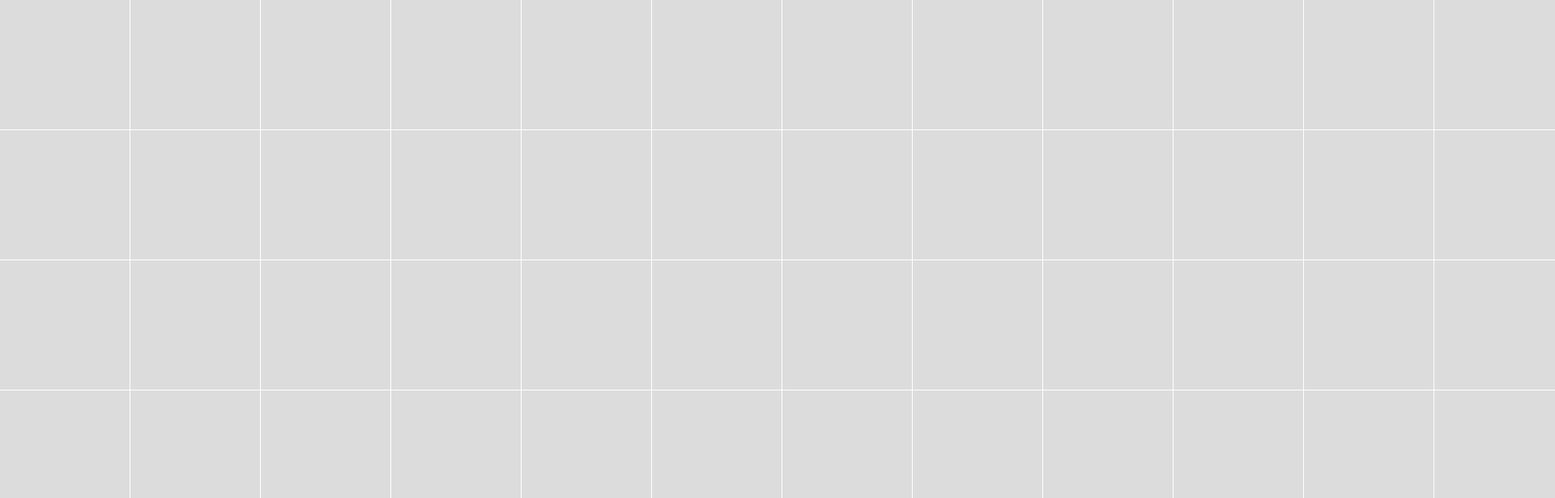
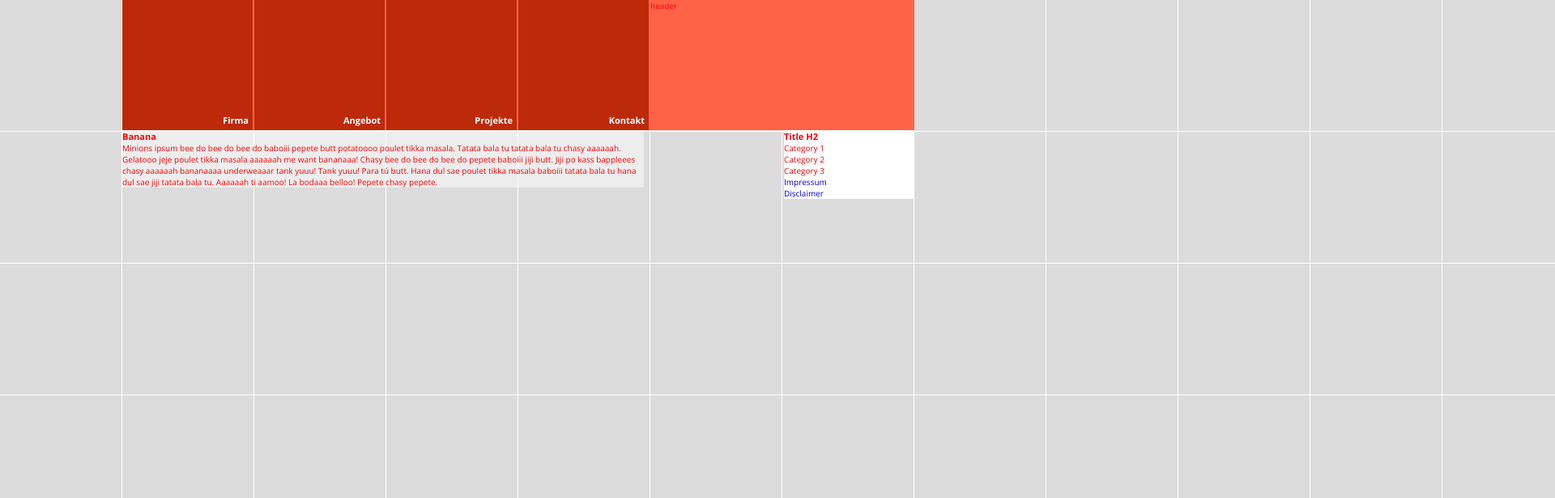
Before and after one commit to bgeye/frontend_train, a website: page grid-overlay/app/index.html in a window 1280 px wide. Shown: the top 616 px of the page at 81% size, 1920 px wide, since content can reach past the window. Drawn offline with nearby package versions, Linux system fonts and the light colour scheme.

Commit message:
set grid / fix z-index

```diff
--- a/grid-overlay/app/index.html
+++ b/grid-overlay/app/index.html
@@ -26,12 +26,45 @@
         header
         <div class="logo">
             <a href="index.html">
-                <img src="img/logo.png">
+               <!-- <img src="img/logo.png">-->
             </a>
         </div>
     </header>
+    <main class="main">
+        <h1>Banana</h1>
+        <p>Minions ipsum bee do bee do bee do baboiii pepete butt potatoooo poulet tikka masala. Tatata bala tu tatata bala tu chasy aaaaaah. Gelatooo jeje poulet tikka masala aaaaaah me want bananaaa! Chasy bee do bee do bee do pepete baboiii jiji butt. Jiji po kass bappleees chasy aaaaaah bananaaaa underweaaar tank yuuu! Tank yuuu! Para tú butt. Hana dul sae poulet tikka masala baboiii tatata bala tu hana dul sae jiji tatata bala tu. Aaaaaah ti aamoo! La bodaaa belloo! Pepete chasy pepete.</p>
+    </main>
+    <footer class="footer">
+
+        <div class="footer__description">
+            <h2>Title H2</h2>
+            <span>Category 1</span><br>
+            <span>Category 2</span><br>
+            <span>Category 3</span>
+        </div>
+        <div class="footer__address">
+            <!--
+            <span>Hoferbad 12</span><br>
+            <span>9050 Appenzell</span><br>
+            <span>Tel. 071 788 30 30</span><br>
+            <span>Fax  071 788 30 30</span><br>
+            <a href="#">info@z-bau.ch</a>
+            -->
+        </div>
+        <nav class="footer__nav">
+            <ul class="footer_main">
+                <li class="footer__item"><a href="#">Impressum</a></li>
+                <li class="footer__item"><a href="#">Disclaimer</a></li>
+            </ul>
+        </nav>
+    </footer>
     <div class="grid">
         <div class="vertical">
+            <div class="vc__line"></div>
+            <div class="vc__line"></div>
+            <div class="vc__line"></div>
+            <div class="vc__line"></div>
+            <div class="vc__line"></div>
             <div class="vc__line"></div>
             <div class="vc__line"></div>
             <div class="vc__line"></div>
--- a/grid-overlay/app/scss/style.scss
+++ b/grid-overlay/app/scss/style.scss
@@ -8,17 +8,20 @@
 
 /*GRID TESTING*/
 #bdy{
-    background-color: gainsboro;
+    background: gainsboro;
+    color:red;
 }
 
 .grid{
     position:absolute;
-    left:0;
+    left:50%;
     top:0;
     color:white;
     height:2000px;
     width:3260px;
-    background-color: gainsboro;
+    margin-left: -1630px;
+    background: gainsboro;
+    z-index: -1;
 
 }
 
@@ -39,7 +42,7 @@
 }
 
 .vc__line{
-    width:161px;
+    width:163px;
     height:100%;
     border-right:1px solid white;
     float:left;
@@ -47,7 +50,7 @@
 
 .hz__line{
     width:100%;
-    height:161px;
+    height:163px;
     border-bottom:1px solid white;
 }
 
@@ -80,6 +83,10 @@ body{
 
 }
 
+ul{
+    list-style: none;
+}
+
 img{
     width:100%;
     height:100%;
@@ -104,17 +111,17 @@ h3{
     font-weight: bold;
 }
 
-.background-image{
-    background-image: url('../img/maschine.jpg');
-    background-size: cover;
-    background-position: center center;
-    background-repeat:no-repeat;
-    background-attachment:fixed;
-    position:absolute;
-    height:100%;
-    width:100%;
-    z-index:-1;
-}
+//.background-image{
+//    background-image: url('../img/maschine.jpg');
+//    background-size: cover;
+//    background-position: center center;
+//    background-repeat:no-repeat;
+//    background-attachment:fixed;
+//    position:absolute;
+//    height:100%;
+//    width:100%;
+//    z-index:-1;
+//}
 
 .logo{
 
@@ -127,10 +134,16 @@ h3{
 .container{
     width:978px;
     margin:0 auto;
+    z-index:1;
+    &::after{
+        content: "";
+        display: table;
+        clear: both;
+    }
 }
 
 .head{
-    background-color: tomato;
+    background: tomato;
     &__nav{
         float:left;
     }
@@ -152,17 +165,18 @@ h3{
 .main{
 
     width:644px;
-    background-color: $white_transp;
+    background: $white_transp;
     float:left;
     &__item{
         width:161px;
         height:161px;
-        background-color: $red;
+        background: $red;
         position:relative;
         float:left;
         margin-right:2px;
+        transition: background 300ms linear;
         &:hover{
-            background-color: $white;
+            background: $white;
 
             & > a{
                 color: $red;
@@ -181,12 +195,13 @@ h3{
             padding:5px;
         }
     }
+
 }
 
 .footer{
     float:right;
     width:161px;
-    background-color: $white;
+    background: $white;
     & span{
         /*font-size:1.2rem;*/
     }
```
Also changed, not shown: grid-overlay/app/css/style.css.
